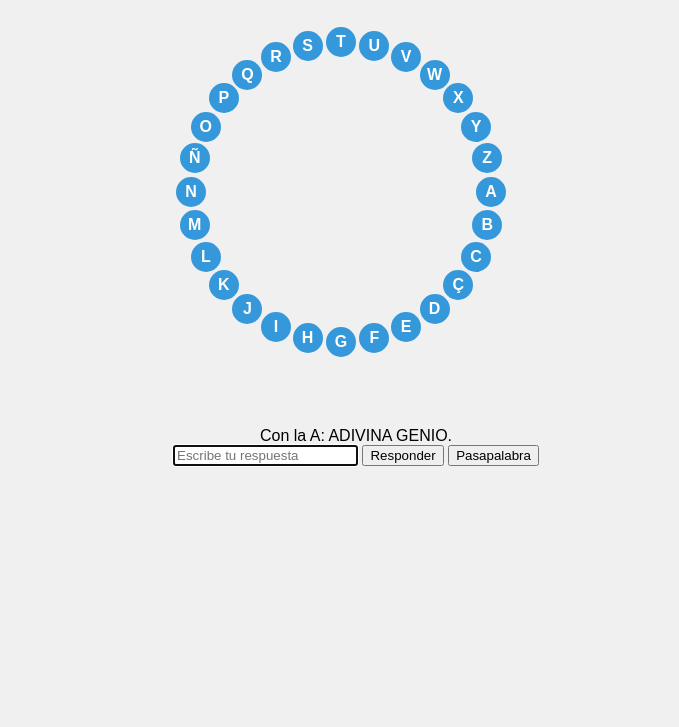
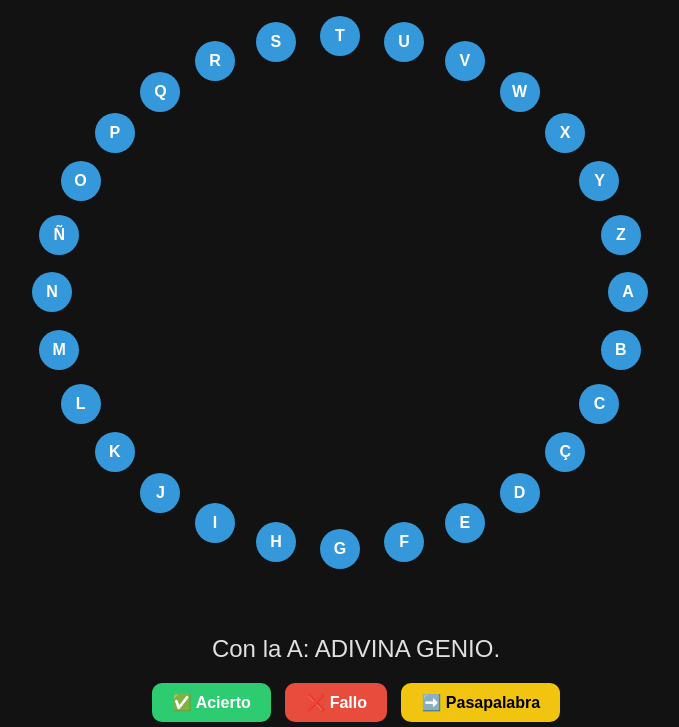
Before and after one commit to 3-9-rosco/3-9-rosco.github.io, a plain HTML site: page index.html in a window 1280 px wide. Shown: the part 73-800 px from the top of the page, without its empty margins (284-963 px from the left). Drawn offline with Linux system fonts and the light colour scheme.

Commit message:
FINAL POSIBLE

```diff
--- a/index.html
+++ b/index.html
@@ -9,9 +9,13 @@
   <h1>Rosco Pasapalabra</h1>
   <div class="rosco" id="rosco"></div>
   <div class="pregunta" id="pregunta"></div>
-  <input type="text" id="respuesta" placeholder="Escribe tu respuesta">
-  <button onclick="comprobar()">Responder</button>
-  <button onclick="pasar()">Pasapalabra</button>
+
+  <div id="controles">
+    <button onclick="marcar('acierto')">✅ Acierto</button>
+    <button onclick="marcar('fallo')">❌ Fallo</button>
+    <button onclick="marcar('pasapalabra')">➡️ Pasapalabra</button>
+  </div>
+
   <script src="script.js"></script>
 </body>
 </html>
--- a/script.js
+++ b/script.js
@@ -28,7 +28,6 @@ const preguntas = {
   "X": { pregunta: "Con la X: Jugador que marcó a Héctor Helio solito.", respuesta: "xavier" },
   "Y": { pregunta: "Con la Y: Citando a Marçal: 'QUE PUTO CÁNCER ME ESTÁN DANDO LAS PLANTAS DE LA...'.", respuesta: "zyra" },
   "Z": { pregunta: "Con la Z: Todas las exes de todos (real).", respuesta: "zorras" },
-  // ... que haces viendo esto maricón
 };
 
 let indice = 0;
@@ -37,20 +36,19 @@ let fallos = 0;
 
 const rosco = document.getElementById("rosco");
 const preguntaDiv = document.getElementById("pregunta");
-const inputRespuesta = document.getElementById("respuesta");
 
-// Dibujar letras en círculo
-const radius = 150;
+// Dibujar letras en círculo adaptado
+const radius = 40; // porcentaje del rosco
 letras.forEach((letra, i) => {
   const angle = (i / letras.length) * 2 * Math.PI;
-  const x = radius * Math.cos(angle) + 170;
-  const y = radius * Math.sin(angle) + 170;
+  const x = 45 + radius * Math.cos(angle); // porcentaje
+  const y = 45 + radius * Math.sin(angle); // porcentaje
   const div = document.createElement("div");
   div.className = "letra";
   div.id = "letra-" + letra;
   div.innerText = letra;
-  div.style.left = x + "px";
-  div.style.top = y + "px";
+  div.style.left = x + "%";
+  div.style.top = y + "%";
   rosco.appendChild(div);
 });
 
@@ -63,26 +61,50 @@ function mostrarPregunta() {
   } else {
     preguntaDiv.innerText = "Sin pregunta para " + letra;
   }
-  inputRespuesta.value = "";
-  inputRespuesta.focus();
 }
 
-function comprobar() {
-  const letra = letras[indice];
-  const respuesta = inputRespuesta.value.trim().toLowerCase();
-  if (preguntas[letra] && respuesta === preguntas[letra].respuesta) {
-    document.getElementById("letra-" + letra).classList.add("correcta");
-    aciertos++;
-  } else {
-    document.getElementById("letra-" + letra).classList.add("incorrecta");
-    fallos++;
-  }
-  siguiente();
+// 🔊 Reproducir sonidos (usando iframe oculto)
+function playSound(url) {
+  const iframe = document.createElement("iframe");
+  iframe.style.display = "none";
+  iframe.src = url;
+  document.body.appendChild(iframe);
+  setTimeout(() => iframe.remove(), 2000); // limpiar después de 2s
 }
 
-function pasar() {
+// 🔹 Pop-up animado
+function mostrarPopup(tipo, texto) {
+  const popup = document.createElement("div");
+  popup.className = `popup ${tipo}`;
+  popup.innerText = texto;
+  document.body.appendChild(popup);
+
+  void popup.offsetWidth; // forzar reflow
+  popup.classList.add("fade");
+
+  setTimeout(() => popup.remove(), 1000);
+}
+
+function marcar(tipo) {
   const letra = letras[indice];
-  document.getElementById("letra-" + letra).classList.add("pasada");
+  const letraDiv = document.getElementById("letra-" + letra);
+
+  if (tipo === "acierto") {
+    letraDiv.classList.add("correcta");
+    aciertos++;
+    mostrarPopup("acierto", "¡Correcto!");
+    playSound("https://www.myinstants.com/instant/iphone-notification-71441/embed/");
+  } else if (tipo === "fallo") {
+    letraDiv.classList.add("incorrecta");
+    fallos++;
+    mostrarPopup("fallo", "¡Incorrecto!");
+    playSound("https://www.myinstants.com/instant/soy-retrasado-djmario-41742/embed/");
+  } else if (tipo === "pasapalabra") {
+    letraDiv.classList.add("pasada");
+    mostrarPopup("pasapalabra", "¡Pasapalabra!");
+    playSound("https://www.myinstants.com/instant/bruh/embed/");
+  }
+
   siguiente();
 }
 
@@ -90,7 +112,7 @@ function siguiente() {
   indice++;
   if (indice >= letras.length) {
     preguntaDiv.innerText = `Juego terminado ✅ Aciertos: ${aciertos}, Fallos: ${fallos}`;
-    inputRespuesta.style.display = "none";
+    document.getElementById("controles").style.display = "none";
   } else {
     mostrarPregunta();
   }
--- a/style.css
+++ b/style.css
@@ -1,21 +1,33 @@
 body {
+  margin: 0;
   font-family: Arial, sans-serif;
-  text-align: center;
-  background: #f0f0f0;
+  background-color: #121212; /* modo oscuro */
+  color: #e0e0e0;
+  display: flex;
+  flex-direction: column;
+  align-items: center;
+  justify-content: flex-start;
+  height: 100vh;
+  overflow: hidden;
+}
+
+h1 {
+  margin: 10px 0;
+  font-size: 2rem;
+  color: #ffffff;
 }
 
 .rosco {
   position: relative;
-  width: 400px;
-  height: 400px;
-  margin: 20px auto;
-  border-radius: 50%;
+  width: 90vmin;  /* usa el lado más corto de la pantalla */
+  height: 90vmin;
+  margin: auto;
 }
 
 .letra {
   position: absolute;
-  width: 30px;
-  height: 30px;
+  width: 5vmin;
+  height: 5vmin;
   border-radius: 50%;
   background: #3498db;
   color: white;
@@ -23,8 +35,64 @@ body {
   justify-content: center;
   align-items: center;
   font-weight: bold;
+  font-size: 2vmin;
+  transition: background 0.3s;
 }
 
 .correcta { background: #2ecc71 !important; }
 .incorrecta { background: #e74c3c !important; }
 .pasada { background: #f1c40f !important; }
+
+.pregunta {
+  margin-top: 10px;
+  font-size: 1.5rem;
+  text-align: center;
+  padding: 0 20px;
+}
+
+/* Botones de control */
+#controles {
+  margin-top: 15px;
+}
+
+#controles button {
+  margin: 5px;
+  padding: 10px 20px;
+  font-size: 1rem;
+  border-radius: 10px;
+  border: none;
+  cursor: pointer;
+  font-weight: bold;
+  transition: transform 0.1s;
+}
+
+#controles button:hover {
+  transform: scale(1.05);
+}
+
+#controles button:nth-child(1) { background: #2ecc71; color: white; }
+#controles button:nth-child(2) { background: #e74c3c; color: white; }
+#controles button:nth-child(3) { background: #f1c40f; color: black; }
+
+/* Pop-up pantalla completa */
+.popup {
+  position: fixed;
+  top: 0;
+  left: 0;
+  width: 100%;
+  height: 100%;
+  display: flex;
+  justify-content: center;
+  align-items: center;
+  font-size: 5rem;
+  font-weight: bold;
+  color: white;
+  opacity: 1;
+  transition: opacity 1s ease-out;
+  z-index: 1000;
+}
+
+.popup.acierto { background: rgba(46, 204, 113, 0.9); }
+.popup.fallo   { background: rgba(231, 76, 60, 0.9); }
+.popup.pasapalabra { background: rgba(241, 196, 15, 0.9); color: black; }
+.popup.fade { opacity: 0; }
```
